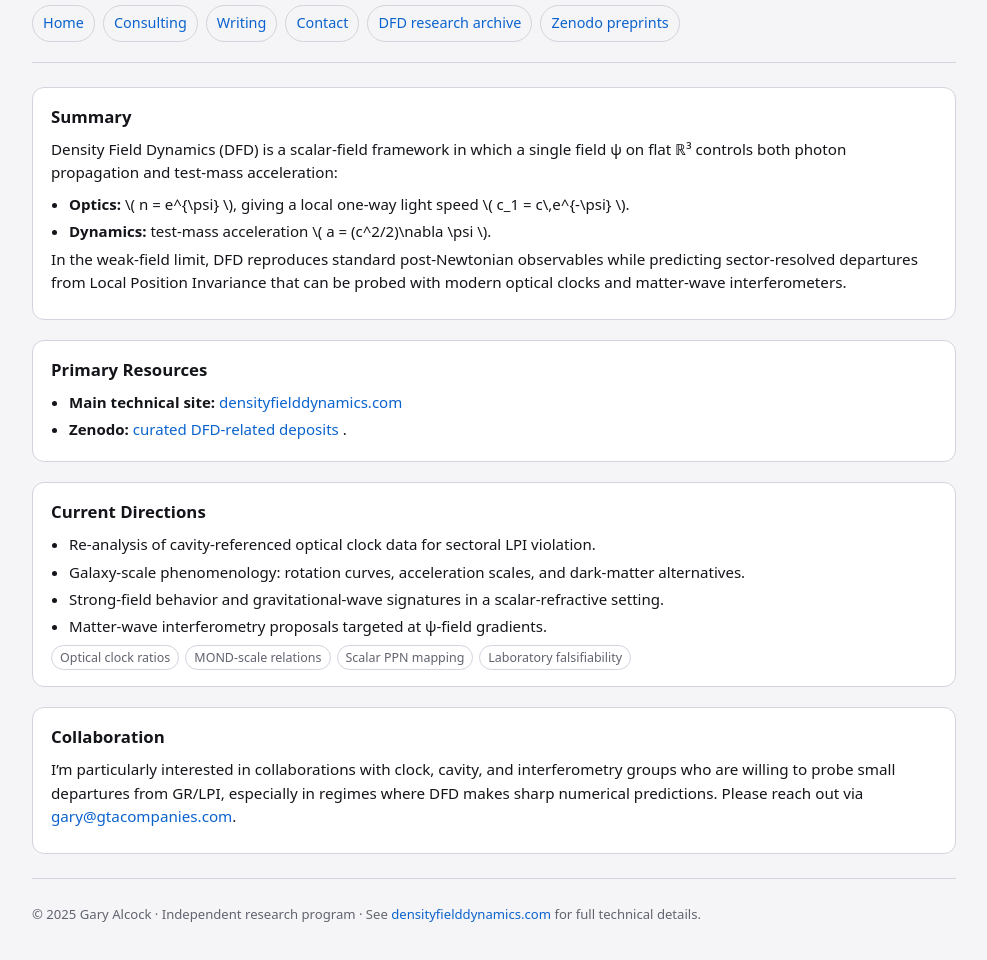
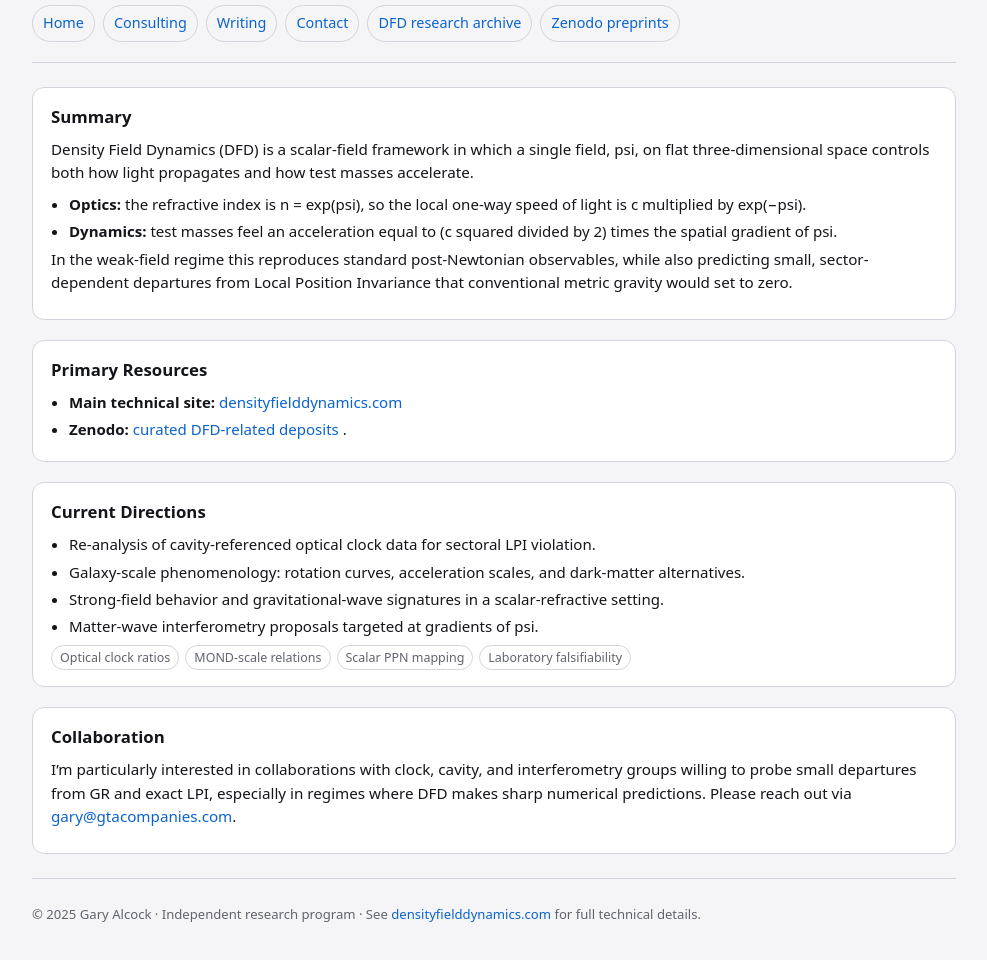
Before and after one commit to galcock/garyalcock, a plain HTML site: page research.html in a window 1280 px wide. Shown: the part 114-1074 px from the top of the page, without its empty margins (146-1133 px from the left). Drawn offline with Linux system fonts and the light colour scheme.

Commit message:
Update research.html

```diff
--- a/research.html
+++ b/research.html
@@ -125,17 +125,17 @@
       <section>
         <h2>Summary</h2>
         <p>
-          Density Field Dynamics (DFD) is a scalar-field framework in which a single field ψ on flat ℝ³
-          controls both photon propagation and test-mass acceleration:
+          Density Field Dynamics (DFD) is a scalar-field framework in which a single field, psi, on flat
+          three-dimensional space controls both how light propagates and how test masses accelerate.
         </p>
         <ul>
-          <li><strong>Optics:</strong> \( n = e^{\psi} \), giving a local one-way light speed \( c_1 = c\,e^{-\psi} \).</li>
-          <li><strong>Dynamics:</strong> test-mass acceleration \( a = (c^2/2)\nabla \psi \).</li>
+          <li><strong>Optics:</strong> the refractive index is n = exp(psi), so the local one-way speed of light is c multiplied by exp(−psi).</li>
+          <li><strong>Dynamics:</strong> test masses feel an acceleration equal to (c squared divided by 2) times the spatial gradient of psi.</li>
         </ul>
         <p>
-          In the weak-field limit, DFD reproduces standard post-Newtonian observables while predicting
-          sector-resolved departures from Local Position Invariance that can be probed with modern optical clocks
-          and matter-wave interferometers.
+          In the weak-field regime this reproduces standard post-Newtonian observables, while also predicting
+          small, sector-dependent departures from Local Position Invariance that conventional metric gravity
+          would set to zero.
         </p>
       </section>
 
@@ -161,7 +161,7 @@
           <li>Re-analysis of cavity-referenced optical clock data for sectoral LPI violation.</li>
           <li>Galaxy-scale phenomenology: rotation curves, acceleration scales, and dark-matter alternatives.</li>
           <li>Strong-field behavior and gravitational-wave signatures in a scalar-refractive setting.</li>
-          <li>Matter-wave interferometry proposals targeted at ψ-field gradients.</li>
+          <li>Matter-wave interferometry proposals targeted at gradients of psi.</li>
         </ul>
         <div class="pill-row">
           <span class="pill">Optical clock ratios</span>
@@ -174,9 +174,10 @@
       <section>
         <h2>Collaboration</h2>
         <p>
-          I’m particularly interested in collaborations with clock, cavity, and interferometry groups who are
-          willing to probe small departures from GR/LPI, especially in regimes where DFD makes sharp numerical
-          predictions. Please reach out via <a href="mailto:gary@gtacompanies.com">gary@gtacompanies.com</a>.
+          I’m particularly interested in collaborations with clock, cavity, and interferometry groups
+          willing to probe small departures from GR and exact LPI, especially in regimes where DFD makes
+          sharp numerical predictions. Please reach out via
+          <a href="mailto:gary@gtacompanies.com">gary@gtacompanies.com</a>.
         </p>
       </section>
     </main>
```
